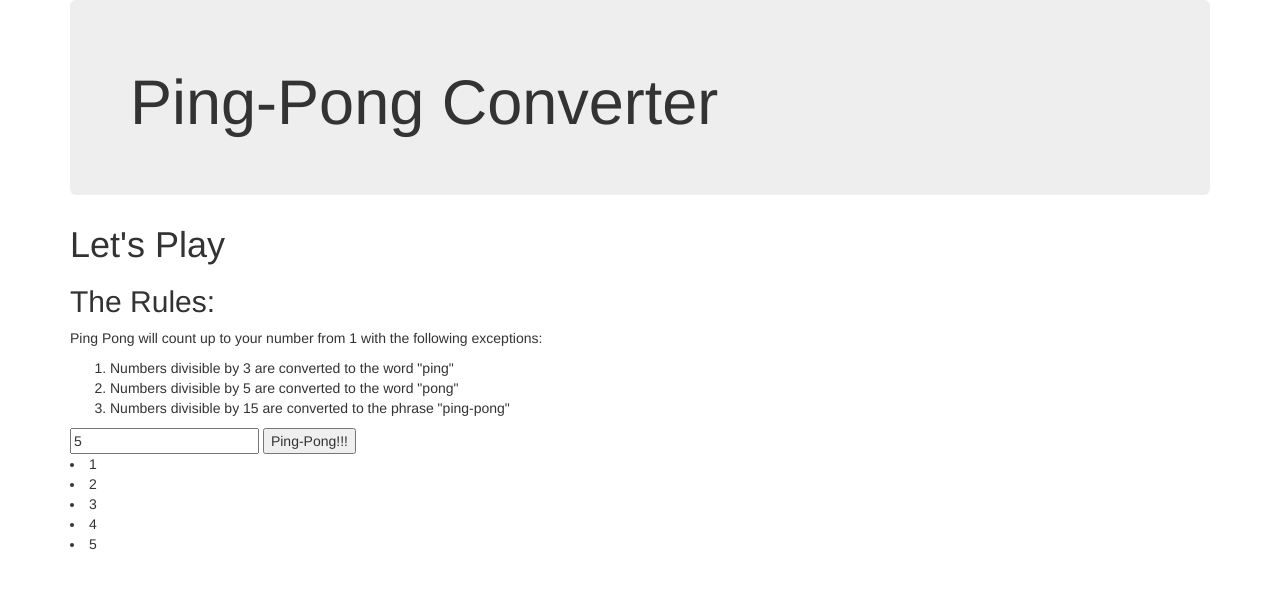
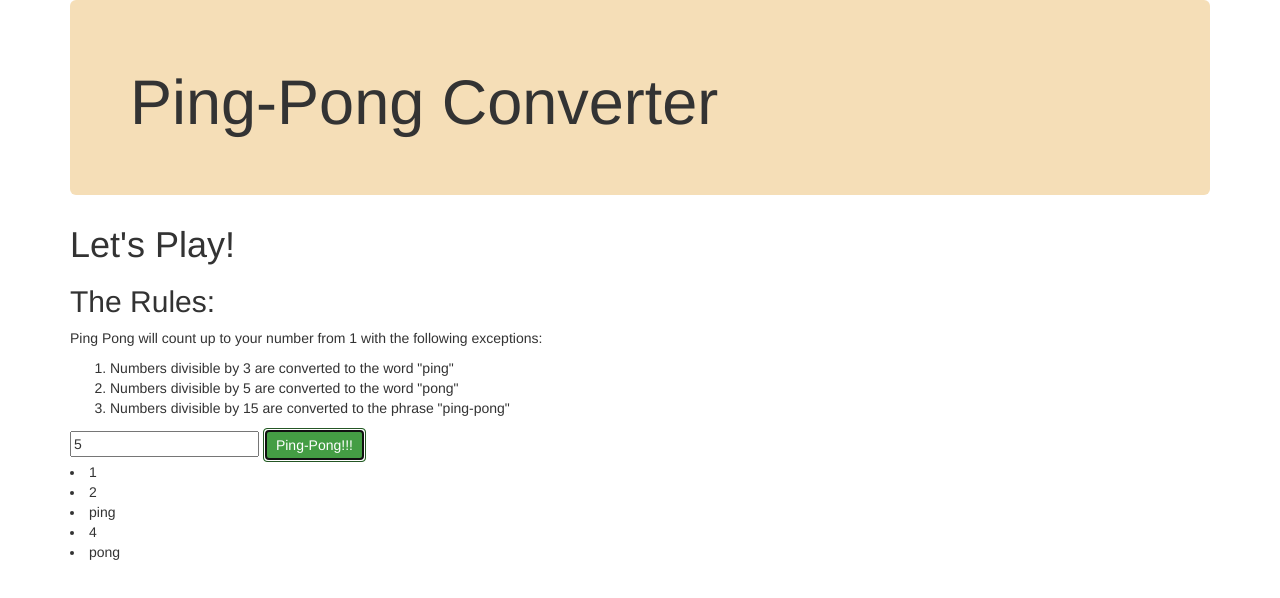
Before and after one commit to jamesmilanhiggins/ping-pong, a plain HTML site: page index.html in a window 1280 px wide. Both pictures are taken after typing "5" into the empty fields and a click on the button "Ping-Pong!!!". Drawn offline with Linux system fonts and the light colour scheme.

Commit message:
add js for 3 and 5 ping and ping to replace, add color to jumbotron

```diff
--- a/css/styles.css
+++ b/css/styles.css
@@ -0,0 +1,3 @@
+.jumbotron {
+  background-color: #F5DEB7;
+}
--- a/index.html
+++ b/index.html
@@ -14,7 +14,7 @@
       <div class="jumbotron">
           <h1>Ping-Pong Converter</h1>
       </div>
-      <h1>Let's Play </h1>
+      <h1>Let's Play!</h1>
       <h2>The Rules:</h2>
         <p>Ping Pong will count up to your number from 1 with the following exceptions:</p>
           <ol>
@@ -24,7 +24,7 @@
           </ol>
       <form id="form">
         <input id="numberInput" type="number" min="1">
-        <button type="submit">Ping-Pong!!!</button>
+        <button class="btn btn-success" type="submit">Ping-Pong!!!</button>
       </form>
       <div>
         <p id="finalOutput">
--- a/js/scripts.js
+++ b/js/scripts.js
@@ -1,9 +1,4 @@
 //Back-end Logic
-// var numbers = [];
-// var numbers = ["15", "1", "2", "3"]; // this is my test, now I have to make it so the form input goes here.
-// var numberOutput = []; // need new array with all numbers less than that but greater than 0
-
-// var numbers = function(numberInput){
 
 var output = [];
 // var numberInput = [];
@@ -12,17 +7,30 @@ var numberInput = parseInt($("#numberInput").val());
     for (var number = 1; number <= numberInput; number += 1){
       if ((number % 3) === 0 && (number % 5) === 0) {
          output.push("ping-pong");
-    }
-    // else if ((number % 3)=== 0) {
-    //    output.push("ping");
-    // }  else if ((number % 5) === 0) {
-    //    output.push("pong");
-    // }
-     else {
+      } else if ((number % 3)=== 0) {
+         output.push("ping");
+      } else if ((number % 5) === 0) {
+         output.push("pong");
+      } else {
         output.push(number);
       }
     };
   };
+
+
+//Front-end Logic
+$(document).ready(function(){
+  $("#form").submit(function(event) {
+    event.preventDefault();
+  var test = pingPong();
+    output.forEach(function(test) {
+    $("#finalOutput").append("<li>" + test + "</li>");
+      });
+    });
+  });
+
+  // var numberInput = parseInt($("#numberInput").val());
+
   // };
   // numberInput.forEach(function(number) {   // working code
   //     if ((number % 3) === 0 && (number % 5) === 0) {
@@ -33,16 +41,3 @@ for (var number = 1; number <= numberInput; number += 1){
   //       number = "pong";
   //     }  alert(number);
   //   });
-
-
-//Front-end Logic
-$(document).ready(function(){
-  $("#form").submit(function(event) {
-    event.preventDefault();
-      var test = pingPong();
-    // var numberInput = parseInt($("#numberInput").val());
-    output.forEach(function(test) {
-    $("#finalOutput").append("<li>" + test + "</li>");
-      });
-    });
-  });
```
Lines whose indentation alone changed are shown as unchanged.
